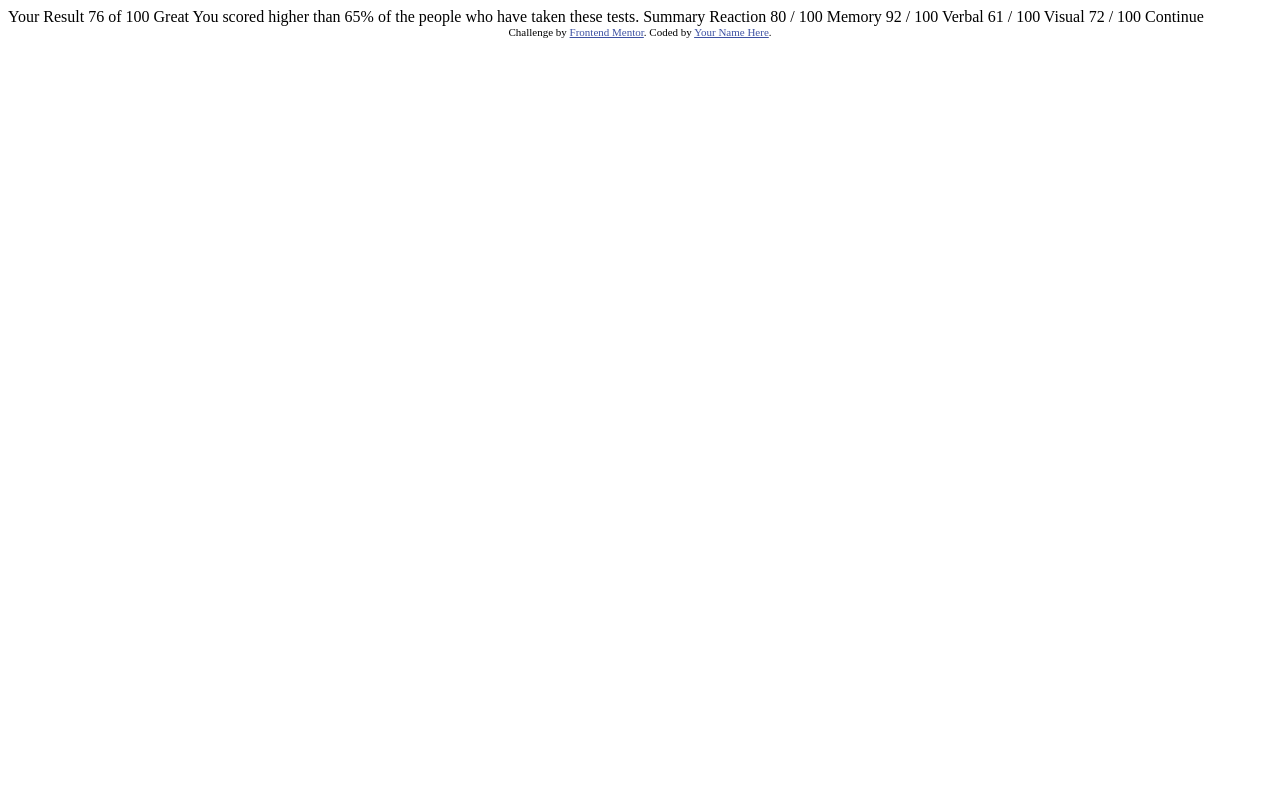
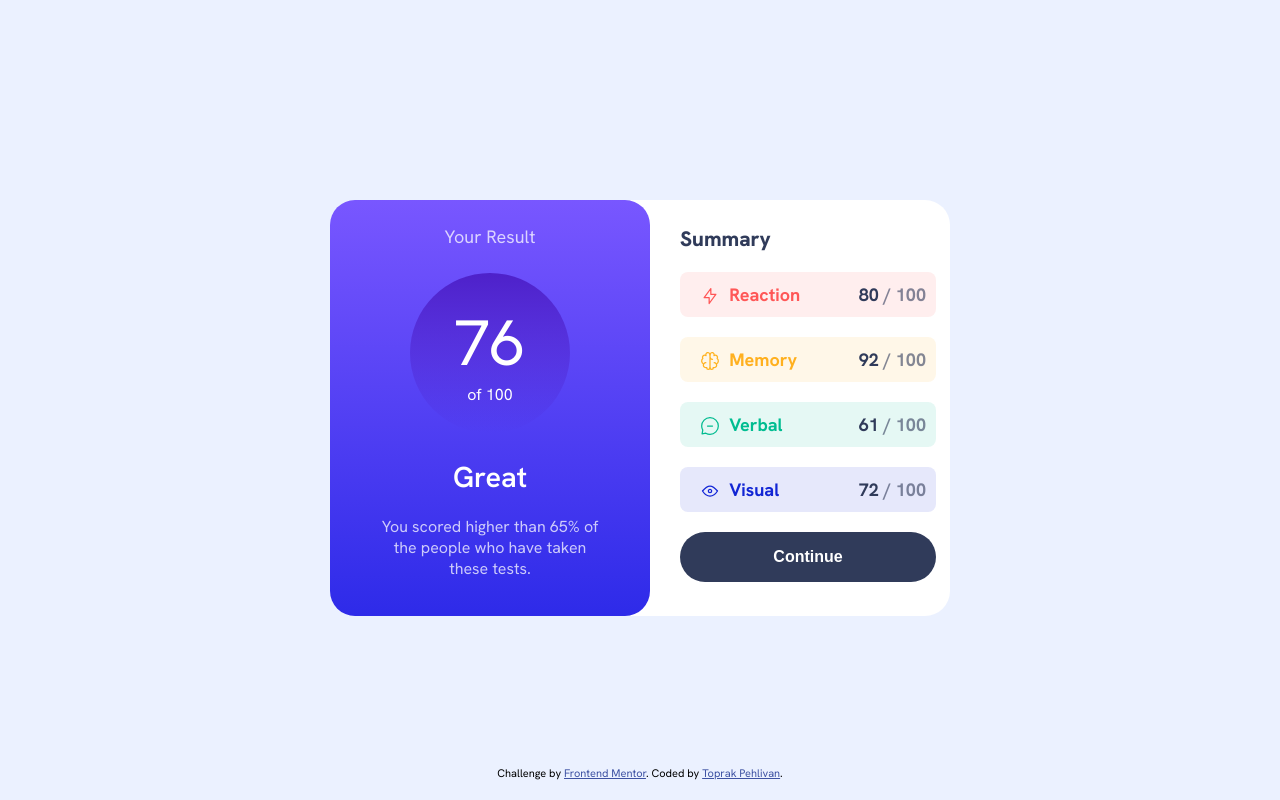
Before and after one commit to ToprakPehleeone/results-summary-component-main, a plain HTML site: page index.html in a window 1280 px wide. Drawn offline with Linux system fonts and the light colour scheme.

Commit message:
result summary

```diff
--- a/index.html
+++ b/index.html
@@ -1,47 +1,70 @@
 <!DOCTYPE html>
 <html lang="en">
   <head>
-  <meta charset="UTF-8">
-  <meta name="viewport" content="width=device-width, initial-scale=1.0"> <!-- displays site properly based on user's device -->
+    <meta charset="UTF-8" />
+    <meta name="viewport" content="width=device-width, initial-scale=1.0" />
+    <!-- displays site properly based on user's device -->
 
-  <link rel="icon" type="image/png" sizes="32x32" href="./assets/images/favicon-32x32.png">
+    <link
+      rel="icon"
+      type="image/png"
+      sizes="32x32"
+      href="./assets/images/favicon-32x32.png"
+    />
+    <link rel="preconnect" href="https://fonts.googleapis.com" />
+    <link rel="preconnect" href="https://fonts.gstatic.com" crossorigin />
+    <link
+      href="https://fonts.googleapis.com/css2?family=Hanken+Grotesk:ital,wght@0,100..900;1,100..900&display=swap"
+      rel="stylesheet"
+    />
+    <link rel="stylesheet" href="style.css" />
 
     <title>Frontend Mentor | Results summary component</title>
-
-  <!-- Feel free to remove these styles or customise in your own stylesheet 👍 -->
-  <style>
-    .attribution { font-size: 11px; text-align: center; }
-    .attribution a { color: hsl(228, 45%, 44%); }
-  </style>
   </head>
   <body>
-
-  Your Result
-  76
-  of 100
-
-  Great
-  You scored higher than 65% of the people who have taken these tests.
-
-  Summary
-
-  Reaction
-  80 / 100
-
-  Memory
-  92 / 100
-
-  Verbal
-  61 / 100
-
-  Visual
-  72 / 100
-
-  Continue
+    <main class="main">
+      <section class="result">
+        <p class="trns">Your Result</p>
+        <div class="score"><span id="result_span">76</span>of 100</div>
+        <div>
+          <p class="big ">Great</p>
+          <p class="result_p trns">
+            You scored higher than 65% of the people who have taken these
+            tests.
+          </p>
+        </div>
+      </section>
+      <section class="summary">
+        <p class="header_sum">Summary</p>
+        <div class="container red">
+          <img src="./assets/images/icon-reaction.svg" alt="" class="img" />
+          <p class="cont_p red_2">Reaction</p>
+          <p class="numbers">80 <span class="span">/ 100</span></p>
+        </div>
+        <div class="container orange">
+          <img src="./assets/images/icon-memory.svg" alt="" class="img" />
+          <p class="cont_p orange_2">Memory</p>
+          <p class="numbers">92 <span class="span">/ 100</span></p>
+        </div>
+        <div class="container green">
+          <img src="./assets/images/icon-verbal.svg" alt="" class="img" />
+          <p class="cont_p green_2">Verbal</p>
+          <p class="numbers">61 <span class="span">/ 100</span></p>
+        </div>
+        <div class="container blue">
+          <img src="./assets/images/icon-visual.svg" alt="" class="img" />
+          <p class="cont_p blue_2">Visual</p>
+          <p class="numbers">72 <span class="span">/ 100</span></p>
+        </div>
+        <button id="continue">Continue</button>
+      </section>
+    </main>
 
     <div class="attribution">
-    Challenge by <a href="https://www.frontendmentor.io?ref=challenge" target="_blank">Frontend Mentor</a>.
-    Coded by <a href="#">Your Name Here</a>.
+      Challenge by
+      <a href="https://www.frontendmentor.io?ref=challenge" target="_blank"
+        >Frontend Mentor</a
+      >. Coded by <a href="https://github.com/ToprakPehleeone">Toprak Pehlivan</a>.
     </div>
   </body>
 </html>
--- /dev/null
+++ b/style.css
@@ -0,0 +1,194 @@
+* {
+  margin: 0;
+  padding: 0;
+  box-sizing: border-box;
+}
+
+body {
+  font-family: "Hanken Grotesk";
+  background-color: hsl(221, 100%, 96%);
+}
+
+p {
+  font-size: 18px;
+}
+
+section {
+  width: 20rem;
+  height: 26rem;
+  border-radius: 25px;
+  padding: 15px;
+}
+
+.red {
+  background-color: hsla(0, 100%, 67%, 0.1);
+}
+
+.orange {
+  background-color: hsla(39, 100%, 56%, 0.1);
+}
+
+.green {
+  background-color: hsla(166, 100%, 37%, 0.1);
+}
+
+.blue {
+  background-color: hsla(234, 85%, 45%, 0.1);
+}
+
+.img,
+.cont_p,
+.numbers {
+  display: inline-block;
+  color: hsl(224, 30%, 27%);
+}
+.red_2 {
+  color: hsl(0, 100%, 67%);
+}
+
+.orange_2 {
+  color: hsl(39, 100%, 56%);
+}
+
+.green_2 {
+  color: hsl(166, 100%, 37%);
+}
+
+.blue_2 {
+  color: hsl(234, 85%, 45%);
+}
+
+.result p {
+  text-align: center;
+  padding: 10px;
+}
+
+#result_span {
+  font-size: 4rem;
+}
+
+.span {
+  color: hsla(224, 30%, 27%, 0.6);
+}
+.main {
+  display: flex;
+  justify-content: center;
+  width: 100%;
+  margin: auto;
+  margin-top: 200px;
+}
+.result {
+  background-image: linear-gradient(hsl(252, 100%, 67%), hsl(241, 81%, 54%));
+  color: hsl(0, 0%, 100%);
+  z-index: 2;
+}
+
+.score {
+  display: flex;
+  justify-content: center;
+  align-items: center;
+  flex-direction: column;
+  width: 10rem;
+  height: 10rem;
+  margin: auto;
+  border-radius: 50%;
+  background-image: linear-gradient(
+    hsla(256, 72%, 46%, 1),
+    hsla(241, 72%, 46%, 0)
+  );
+  margin-bottom: 15px;
+  margin-top: 15px;
+}
+.big {
+  font-size: 1.8rem;
+  font-weight: 600;
+}
+
+.result_p {
+  width: 15rem;
+  margin: auto;
+  font-size: 1rem;
+}
+
+.trns {
+  color: hsla(0, 0%, 100%, 0.747);
+}
+
+.summary {
+  background-color: hsl(0, 0%, 100%);
+  border-top-left-radius: 0%;
+  border-bottom-left-radius: 0%;
+  z-index: 1;
+  margin-left: -20px;
+  padding: 25px 50px;
+}
+
+.header_sum {
+  font-weight: 800;
+  color: hsl(224, 30%, 27%);
+  font-size: 1.3rem;
+}
+
+.container {
+  width: 16rem;
+  margin: auto;
+  margin: 20px 0px;
+  height: 45px;
+  align-content: center;
+  border-radius: 8px;
+  font-weight: 700;
+  position: relative;
+}
+
+.img {
+  padding-left: 20px;
+  vertical-align: bottom;
+  padding-right: 5px;
+}
+
+.numbers {
+  float: right;
+  margin-right: 10px;
+}
+
+#continue {
+  width: 16rem;
+  height: 50px;
+  border-radius: 25px;
+  background-color: hsl(224, 30%, 27%);
+  color: white;
+  border: none;
+  font-size: 1rem;
+  font-weight: 600;
+}
+
+#continue:hover {
+  background-image: linear-gradient(hsl(252, 100%, 67%), hsl(241, 81%, 54%));
+  cursor: pointer;
+}
+
+.attribution {
+  margin-top: 150px;
+  font-size: 11px;
+  text-align: center;
+}
+.attribution a {
+  color: hsl(228, 45%, 44%);
+}
+
+@media (max-width:600px){
+    .main{
+        display: flex;
+        flex-direction: column;
+        align-items: center;
+    }
+    .summary{
+        border-radius: 0;
+        padding: 35px;
+        margin-left: 0px;
+        margin-top: -20px;
+    }
+    .result_p{
+        width: 17rem;
+    }
+}
```
Also changed, not shown: assets/images/desktop_screenshot.png (added), assets/images/mobile_screenshot.png (added), 1 other file. Lines whose indentation alone changed are shown as unchanged.
